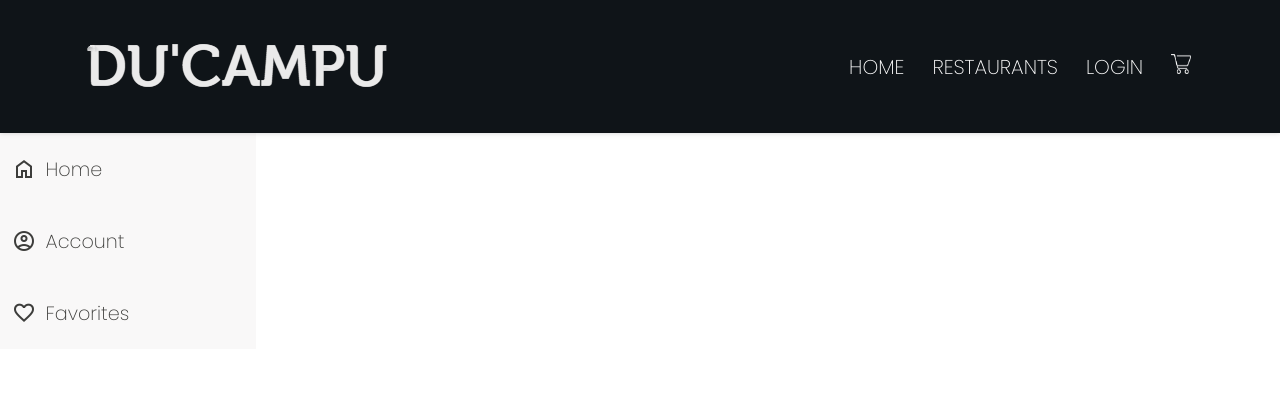
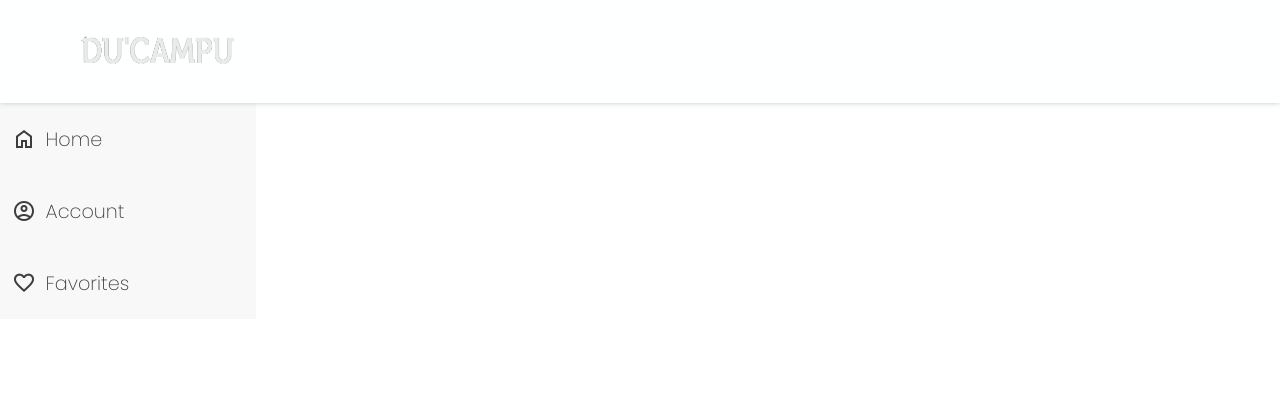
Before and after one commit to joao-teixeira02/Du-Campu, a PHP site: page /profile.php?page=1 in a window 1280 px wide. Shown: the top 420 px of the page. Run offline with PHP 8.4, Linux system fonts and the light colour scheme; data comes from the database, SQL or seed files in the repository.

Commit message:
Changed header size

```diff
--- a/css/style.css
+++ b/css/style.css
@@ -8,9 +8,9 @@
 /* HEADER */
 header.menu{
     width:100%;
-    background-color: rgb(15,20,24);
+    background-color: rgb(254, 255, 255);
     background-size: 100vw 100vh;
-    box-shadow: rgba(121, 120, 120, 0.35) 0px 0px 5px;
+    box-shadow: rgba(96, 96, 96, 0.35) 0px 0px 5px;
 }
 
 .menu .nav-links ul li{
@@ -19,7 +19,7 @@ header.menu{
 
 .menu .nav-links ul li a{
     color: white;
-    font-size: 20px;
+    font-size: 18px;
     text-decoration: none;
     font-family: 'Poppins', sans-serif;
 }
@@ -28,6 +28,19 @@ header.menu{
 .menu .nav-links ul li a:hover{
     color: rgb(214, 156, 92);
 }
+
+
+.menu #logo{
+    width: 10em;
+    height: 3em;
+}
+
+.menu #cartIcon{
+    width: 20px;
+    height: 20px;
+}
+
+
 
 #asc,
 #cart,
--- a/template/essentials.tpl.php
+++ b/template/essentials.tpl.php
@@ -32,7 +32,7 @@
                     </li>
                     <li>
                         <input type="checkbox" id="cart"/>
-                        <label for="cart"  onclick="show_cart()" > <img clickable src="images/cart1.png" width="20px" height="20px" alt="Cart"
+                        <label for="cart"  onclick="show_cart()" > <img clickable src="images/cart1.png" alt="Cart" id = "cartIcon"
                         onmouseover="this.src = 'images/cart1Hoover.png'"  onmouseout="this.src = 'images/cart1.png'"></label>
                     </li>
                 </ul>
```
